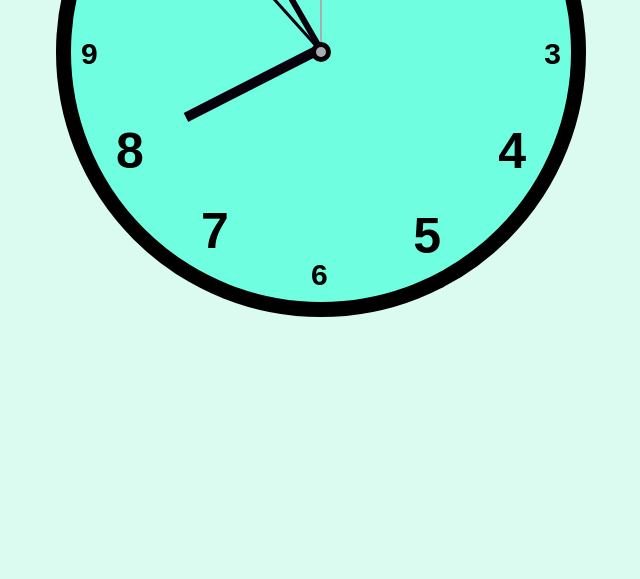
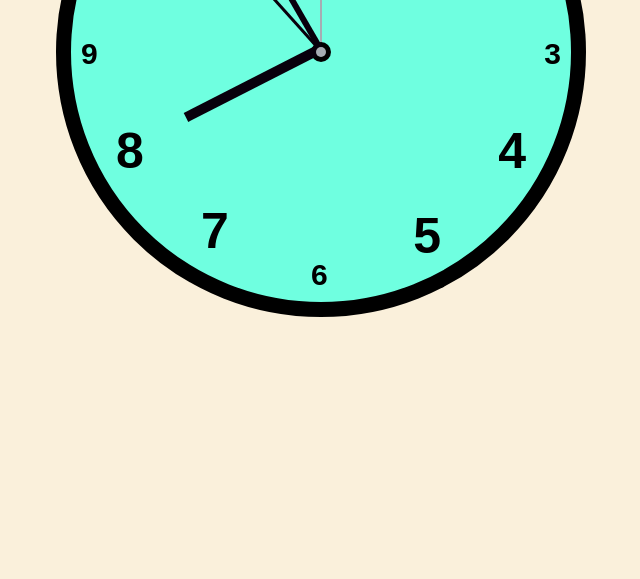
Before and after one commit to rebeccaokine/analog-clock, a plain HTML site: page index.html in a window 1280 px wide. Shown: the part 221-800 px from the top of the page, without its empty margins (319-959 px from the left). Drawn offline with Linux system fonts and the light colour scheme.

Commit message:
Update style.css

```diff
--- a/style.css
+++ b/style.css
@@ -1,6 +1,6 @@
 body{
     font-family:Arial, Helvetica, sans-serif;
-    background-color: rgb(219, 250, 240);
+    background-color: rgb(250, 240, 219);
 }
 
 .clock-dial {
```
